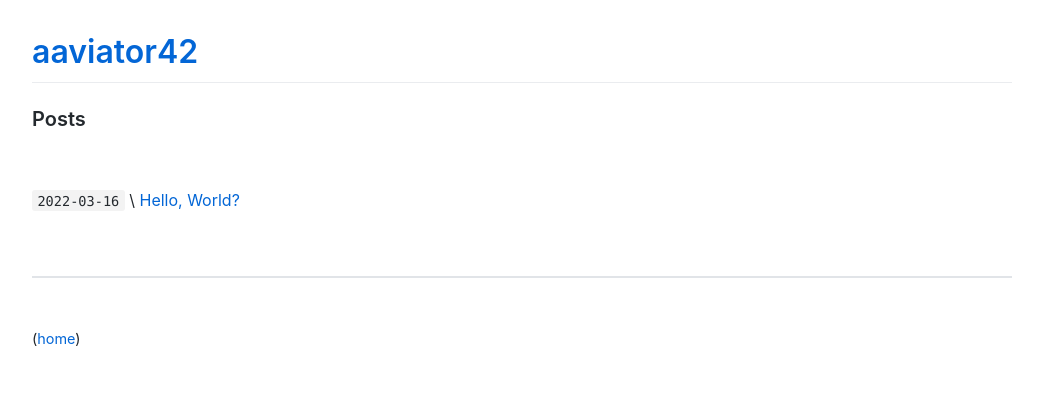
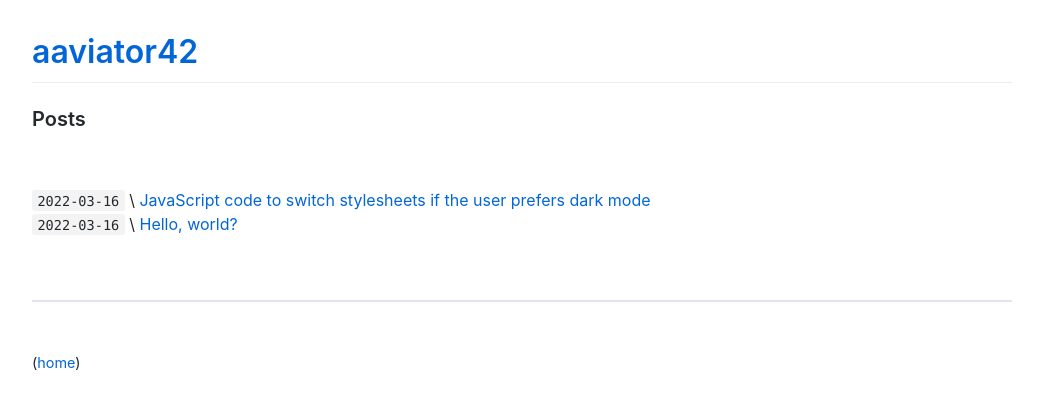
Before and after one commit to aaviator42/aaviator42.github.io, a Jekyll site: the page built from index.md, in a window 1280 px wide. Shown: the top 409 px of the page, without its empty margins (118-1161 px from the left). Built offline with Jekyll 4.4.1, drawn with Linux system fonts in a browser that asks for light colours; our own code applies the rules of GitHub Pages for plain Markdown files.

Commit message:
Update index.md

```diff
--- a/index.md
+++ b/index.md
@@ -2,7 +2,8 @@
 
 <br>
 
-`2022-03-16`  \\   [Hello, World?](/posts/001-helloworld)
+`2022-03-16`  \\   [JavaScript code to switch stylesheets if the user prefers dark mode](/posts/002-dark-mode-css)
+`2022-03-16`  \\   [Hello, world?](/posts/001-hello-world)
 
 <br>
 
```
